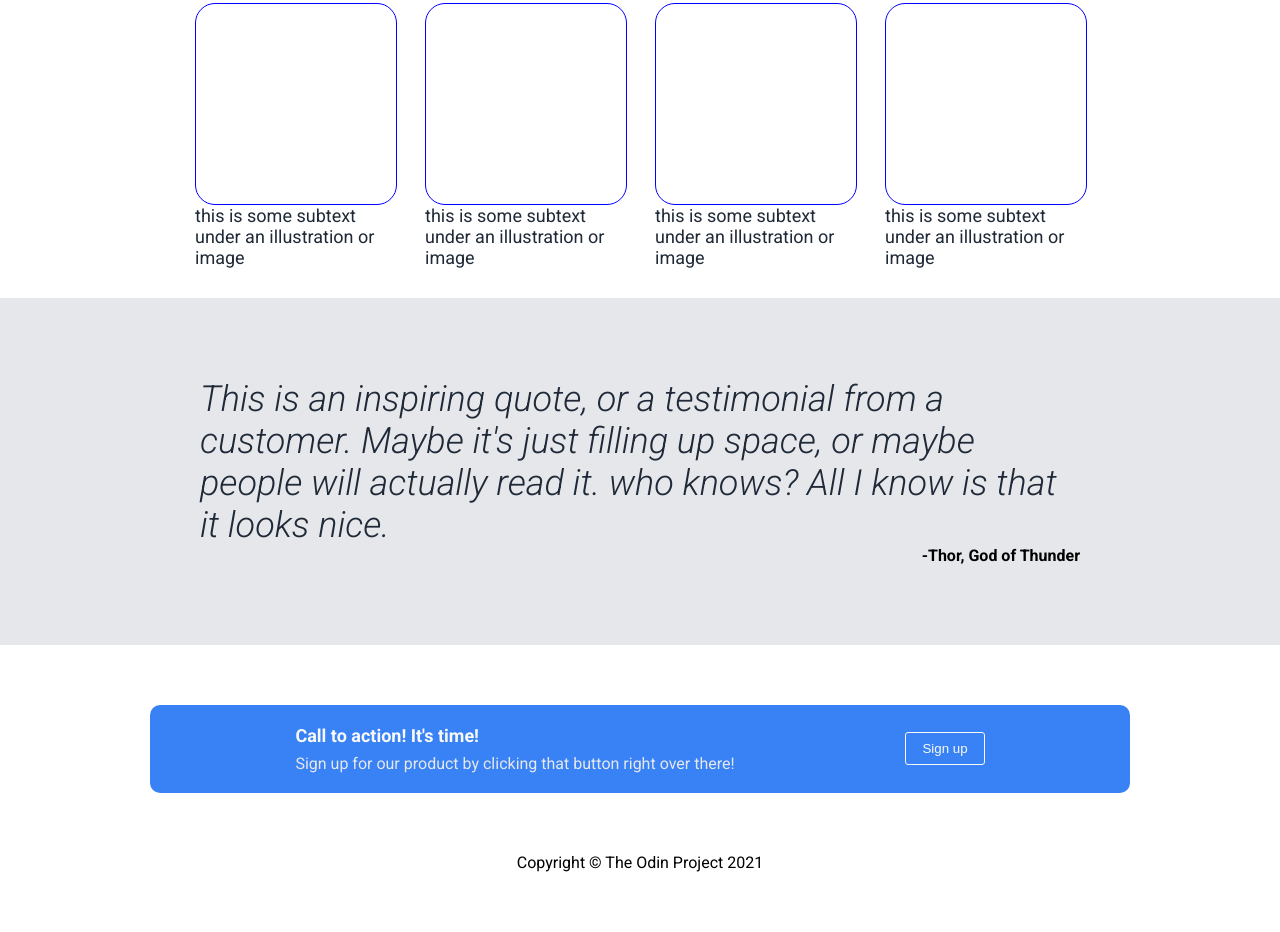
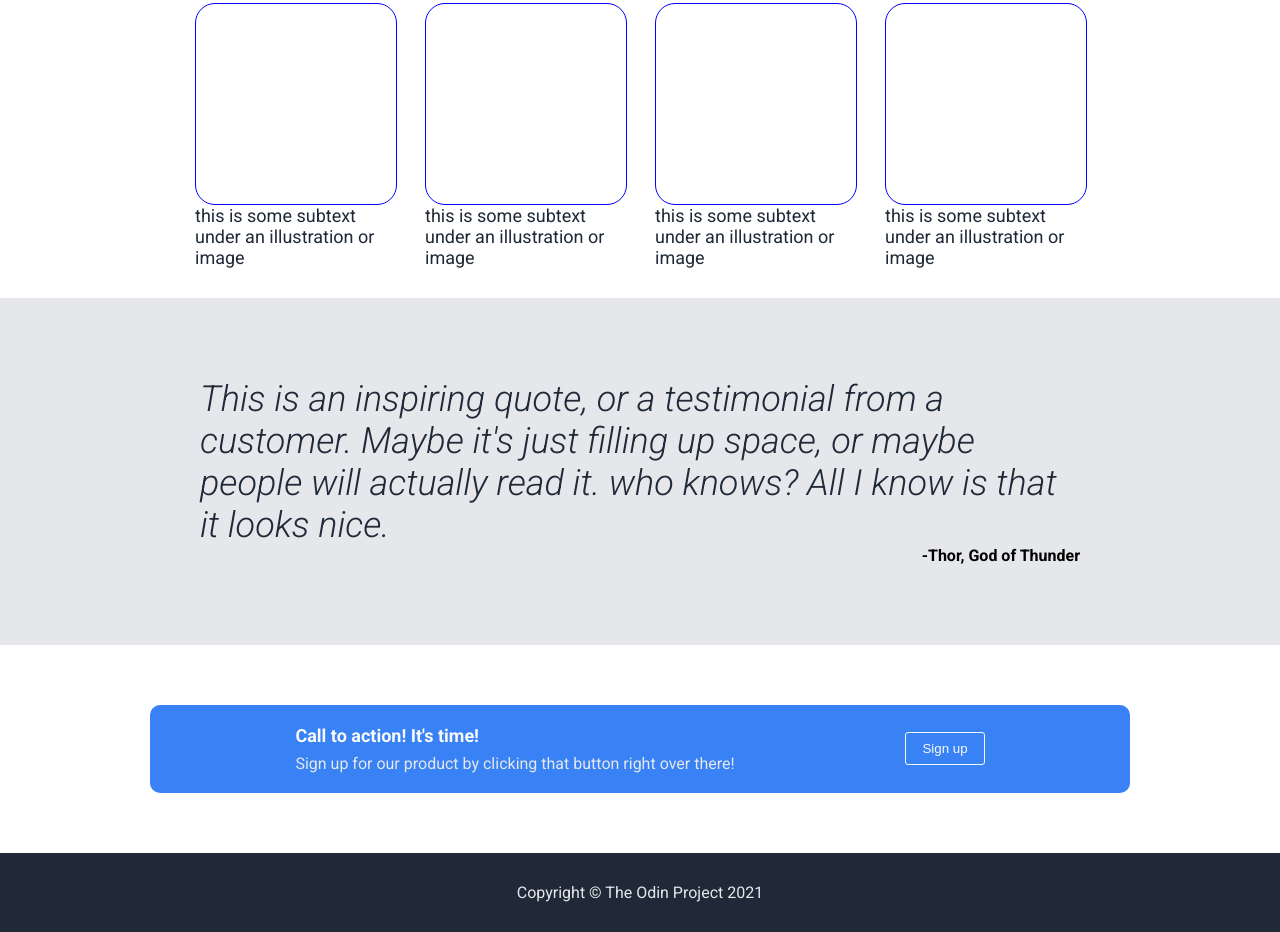
Before and after one commit to spx77-e59/landing-page, a plain HTML site: page index.html in a window 1280 px wide. Shown: the part 701-1633 px from the top of the page. Before the commit the page ends 1573 px from the top, so only its background shows below. Drawn offline with Linux system fonts and the light colour scheme.

Commit message:
Add footer

```diff
--- a/styles.css
+++ b/styles.css
@@ -186,4 +186,7 @@ footer {
     display: flex;
     align-items: center;
     justify-content: center;
+    color: #E5E7EB;
+    background-color: #1F2937;
+    padding: 30px;
 }
```
